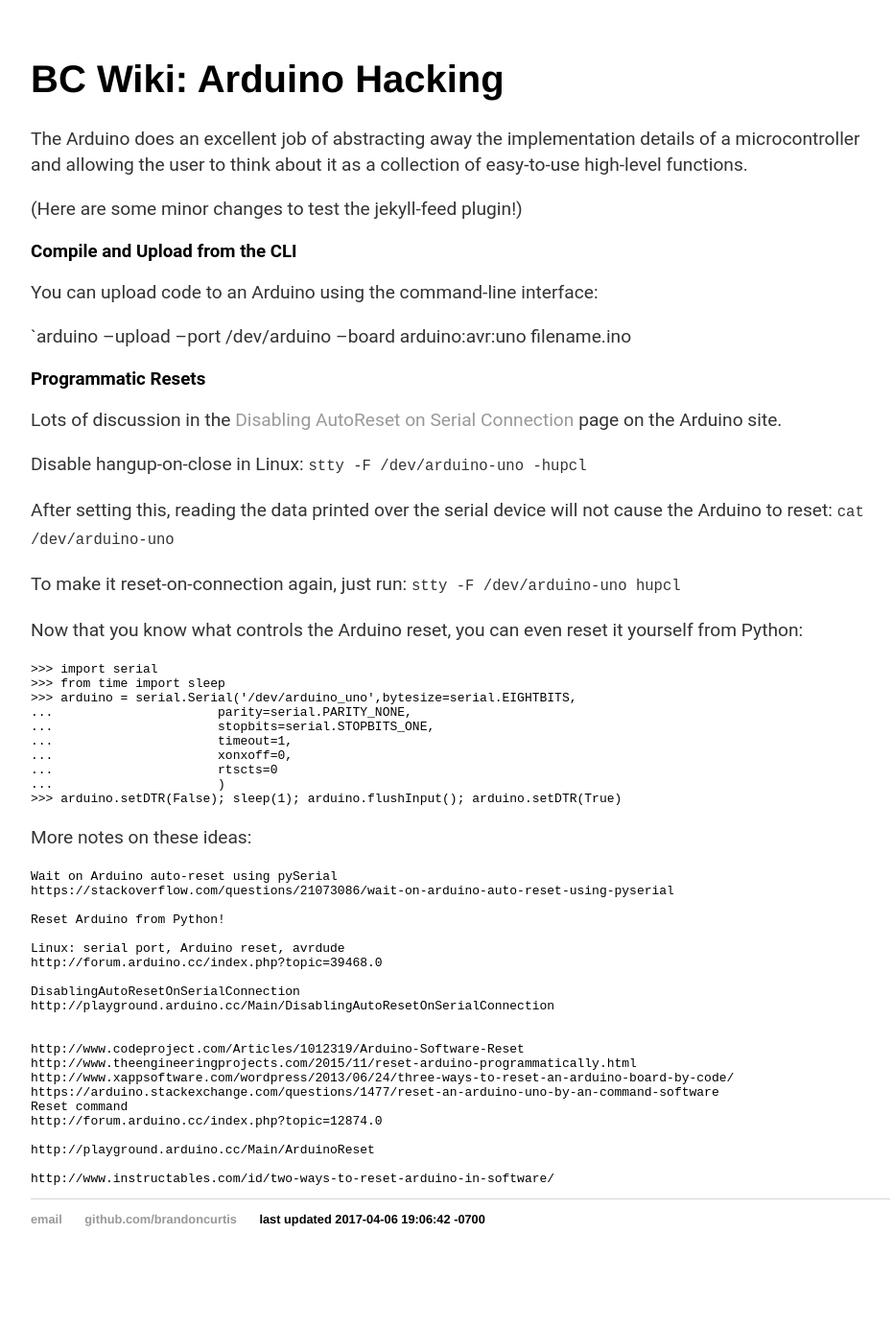
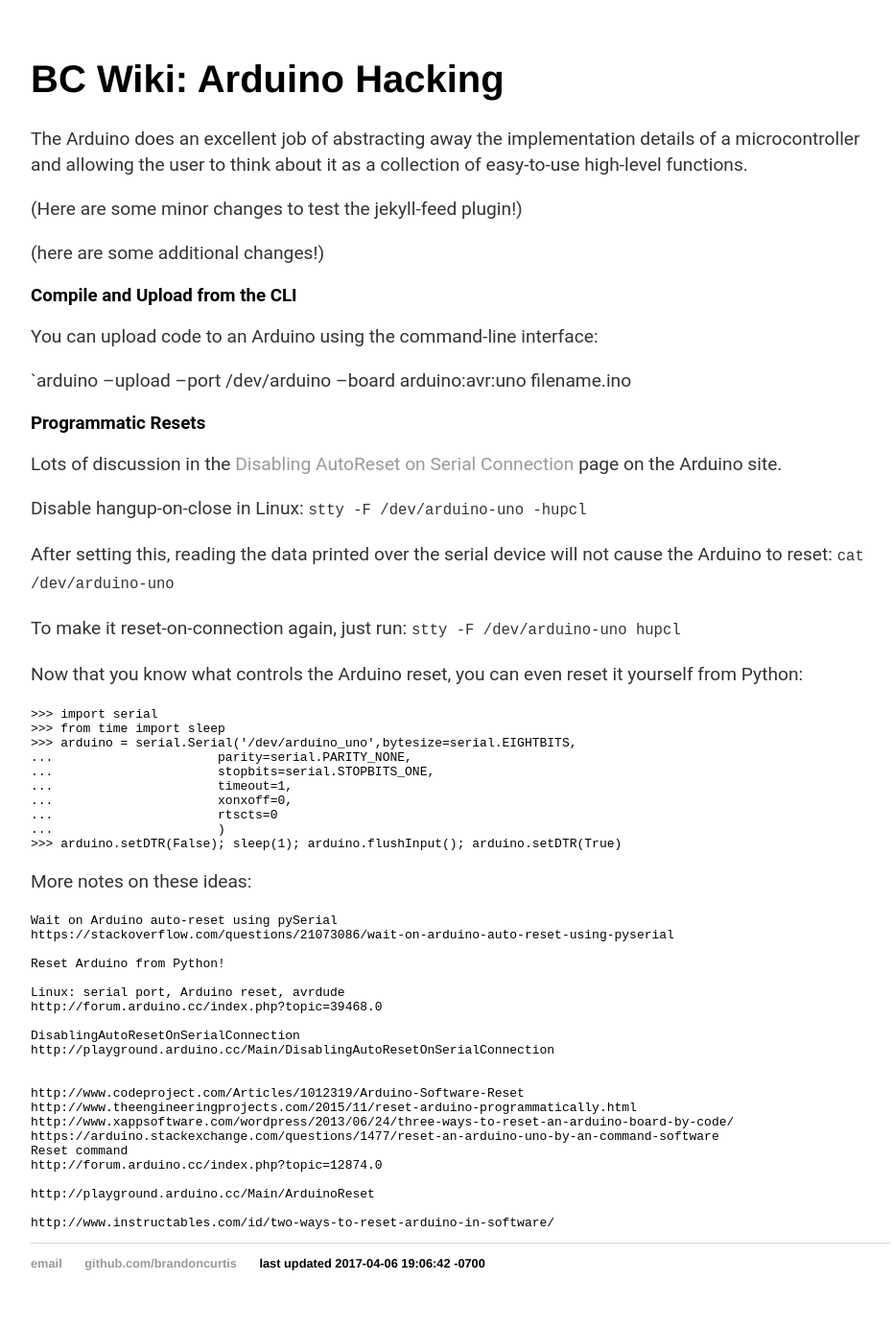
Before and after one commit to brandoncurtis/wiki, a Jekyll site: the page built from _wikipages/software/arduino.md, in a window 1280 px wide. Shown: the whole page at 96% size, without its empty margins (160-1091 px from the left). Built offline with Jekyll 4.4.1, drawn with Linux system fonts in a browser that asks for light colours; before the commit the page ends 1338 px from its top, so only the background shows below that; part of the change alters nothing that is shown.

```diff
--- a/_config.yaml
+++ b/_config.yaml
@@ -21,3 +21,6 @@ gems:
 
 jekyll-mentions:
   base-url: https://github.com
+
+feed:
+  path: atom.xml
--- a/_layouts/default.html
+++ b/_layouts/default.html
@@ -15,6 +15,9 @@
 
 		<!-- link to main stylesheet -->
 		<link href="/wiki/css/main.css" rel="stylesheet">
+
+    <!-- https://help.github.com/articles/atom-rss-feeds-for-github-pages/ -->
+    {% feed_meta %}
 
     <!-- liquid tag including SEO
     https://help.github.com/articles/search-engine-optimization-for-github-pages/
--- a/_wikipages/software/arduino.md
+++ b/_wikipages/software/arduino.md
@@ -12,6 +12,8 @@ author: brandoncurtis
 The Arduino does an excellent job of abstracting away the implementation details of a microcontroller and allowing the user to think about it as a collection of easy-to-use high-level functions.
 
 (Here are some minor changes to test the jekyll-feed plugin!)
+
+(here are some additional changes!)
 
 ### Compile and Upload from the CLI
 
```
